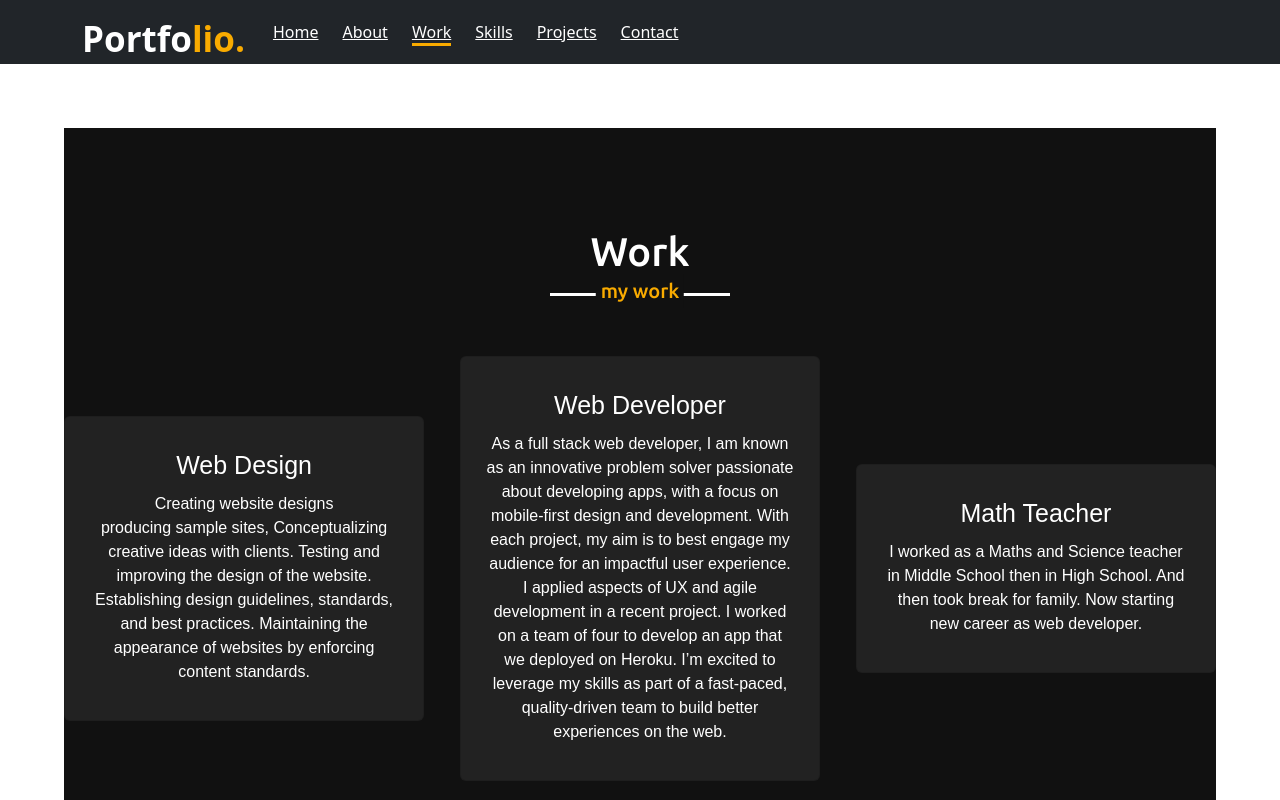
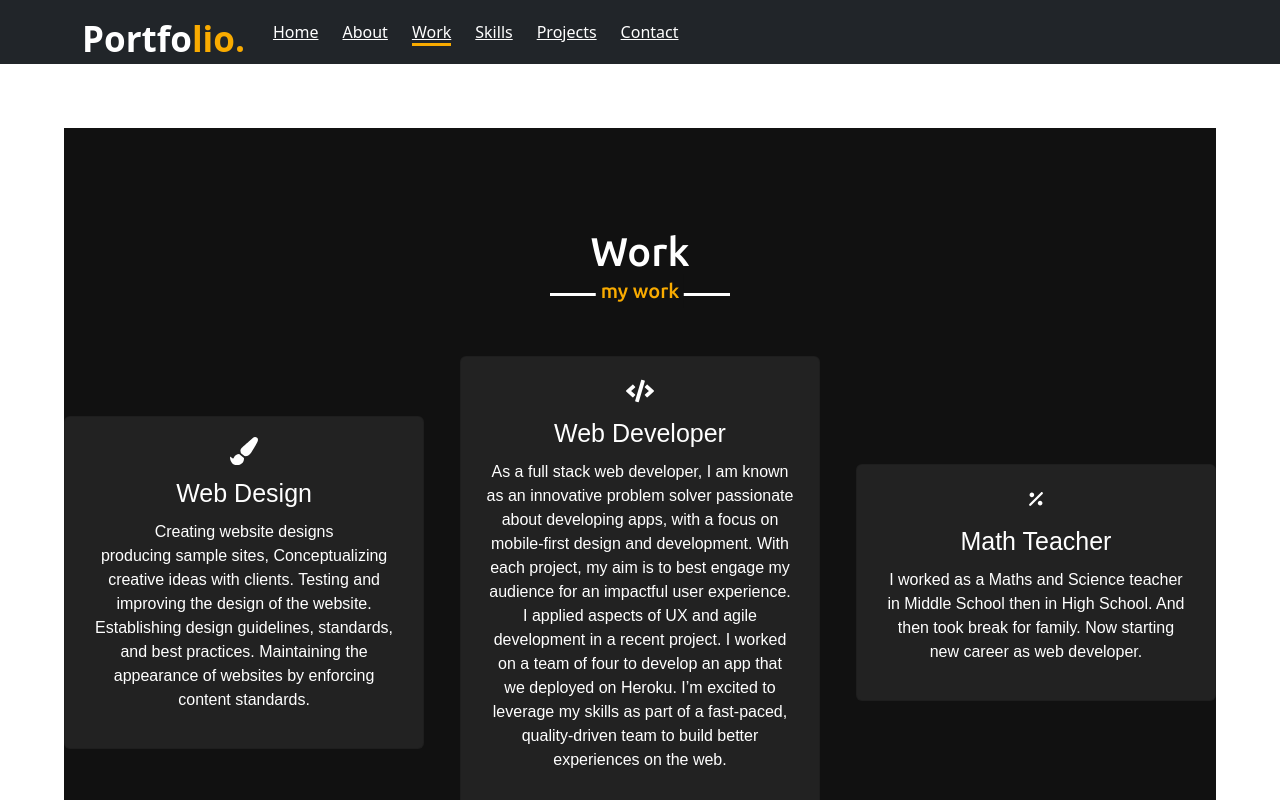
Before and after one commit to bindi-v/Portfolio_In_React, a React (Create React App) app: page /work in a window 1280 px wide. Shown: the top 800 px of the page. Built offline with nearby package versions, Linux system fonts and the light colour scheme.

Commit message:
added icons on component Work and clean the code

```diff
--- a/src/components/Work.js
+++ b/src/components/Work.js
@@ -1,41 +1,43 @@
 import React from 'react'
+import { FaPaintBrush, FaCode  } from "react-icons/fa";
+import { CgMathPercent } from "react-icons/cg";
 
 const Work = () => {
     return (
         <div>
-            <section class="work" id="work">
-        <div class="max-width">
-        <h2 class="title">Work</h2>
-        <div class="work-content">
-            <div class="card">
-            <div class="box">
-            <i class="fas fa-paint-brush"></i>
-            <div class="text">Web Design</div>
+        <section className="work" id="work">
+        <div className="max-width">
+        <h2 className="title">Work</h2>
+        <div className="work-content">
+            <div className="card">
+            <div className="box">
+            <FaPaintBrush className="fas fa-paint-brush" size={28} />
+            <div className="text">Web Design</div>
             <p>Creating website designs <br/>
                 producing sample sites, Conceptualizing creative ideas with clients.
                 Testing and improving the design of the website.
                 Establishing design guidelines, standards, and best practices.
                 Maintaining the appearance of websites by enforcing content standards.
-
             </p>
             </div>
             </div>
-            <div class="card">
-                <div class="box">
-                <i class="fas fa-code"></i>
-                <div class="text">Web Developer</div>
+            <div className="card">
+                <div className="box">
+                <FaCode className="fas fa-code" size={28} />
+                <div className="text">Web Developer</div>
                 <p> As a full stack web developer, I am known as an innovative problem solver passionate about developing apps,
                     with a focus on mobile-first design and development. With each project, my aim is to best engage my
                     audience for an impactful user experience. I applied aspects of UX and agile development in a
                     recent project. I worked on a team of four to develop an app that we deployed on Heroku. I’m excited to
                     leverage my skills as part of a fast-paced, quality-driven team to build better experiences on the
-                    web.</p>
+                    web.
+                </p>
                 </div>
             </div>
-                <div class="card">
-                    <div class="box">
-                    <i class="fas fa-chart-line"></i>
-                    <div class="text">Math Teacher</div>
+            <div className="card">
+                <div className="box">
+                <CgMathPercent size={28} />
+                <div className="text">Math Teacher</div>
                 <p>I worked as a Maths and Science teacher in Middle School then in High School.
                         And then took break for family. Now starting new career as web developer.
                 </p>
```
Lines whose indentation alone changed are shown as unchanged.
